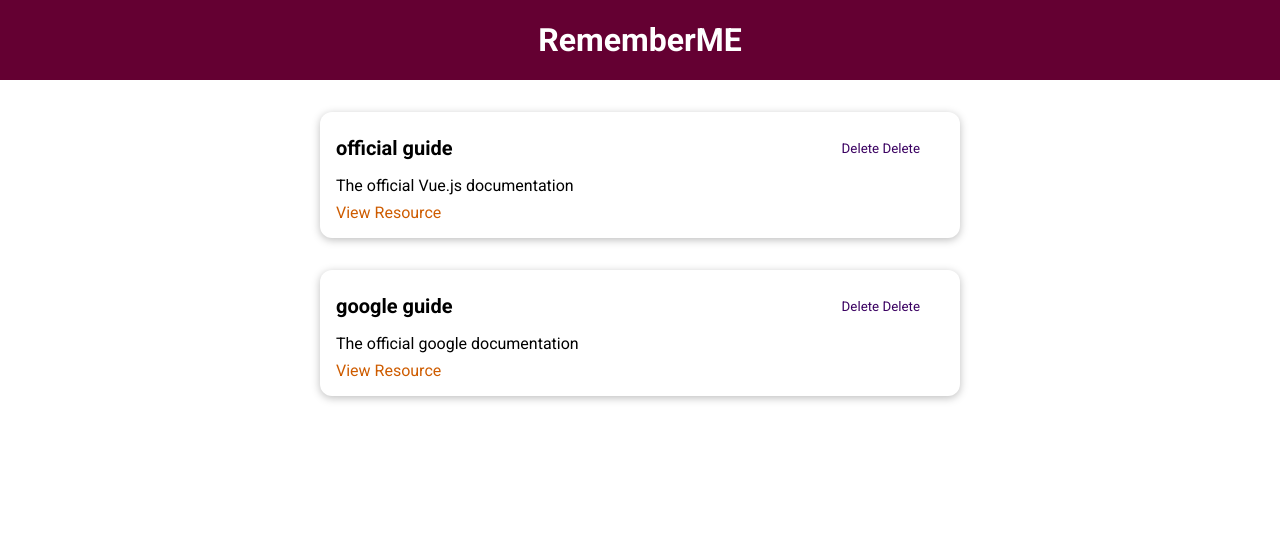
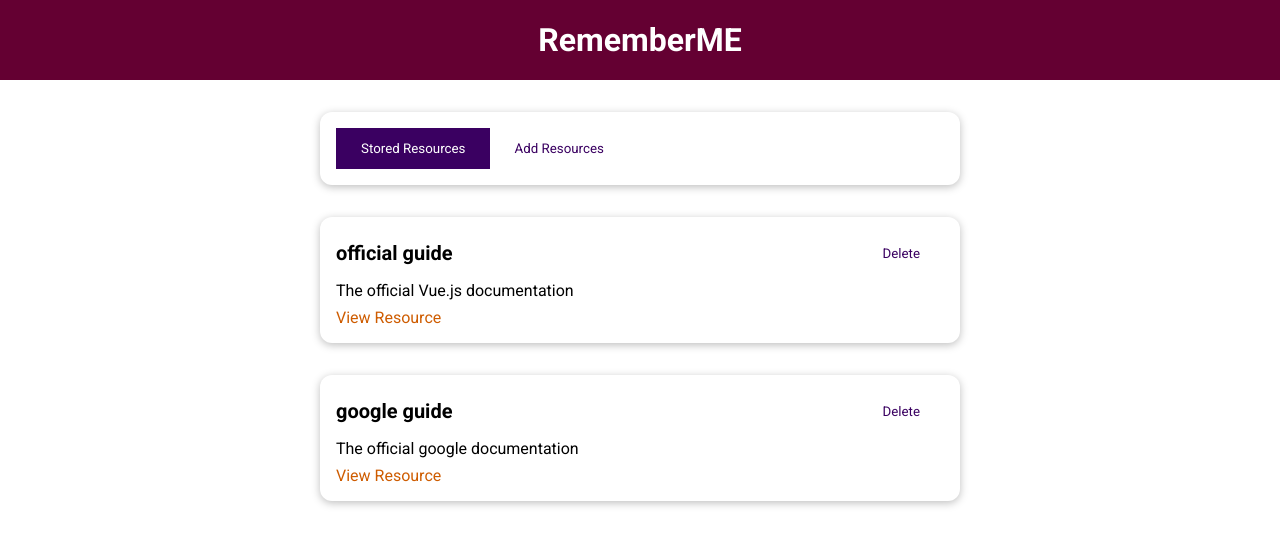
Before and after one commit to lfbastidas/ejerciciospracticosvueUdemy, a Vue app in the folder Seccion 10-Course Project/prj-cmp-01-starting-setup/: page / in a window 1280 px wide. Shown: the top 546 px of the page. Built offline with nearby package versions, Linux system fonts and the light colour scheme.

Commit message:
componentes dinamicos e inyeccion de propiedades con inject, ademas uso de provide

```diff
--- a/Seccion 10-Course Project/prj-cmp-01-starting-setup/src/App.vue
+++ b/Seccion 10-Course Project/prj-cmp-01-starting-setup/src/App.vue
@@ -1,39 +1,24 @@
 <template>
-
+<div>
 <the-header tittle="RememberME"></the-header>
 
-<store-resources :resources="storedResources"> </store-resources>
-
+<the-resource> </the-resource>
+</div>
 </template>
 
 
 <script>
 
-import StoreResources from './components/learning-resources/StoreResources';
+//import StoreResources from './components/learning-resources/StoreResources';
 import TheHeader  from './components/Layouts/TheHeader.vue';
+import TheResource from './components/learning-resources/TheResource.vue';
 export default {
- components: {'store-resources': StoreResources,
-               'the-header':TheHeader},
+ components: {
+               'the-header':TheHeader,
+               'the-resource': TheResource},
 
 
-    data (){
-        return {
-            storedResources: [
-                {
-                    id: 'official-guide',
-                    tittle: 'official guide',
-                    description: 'The official Vue.js documentation',
-                    link: 'https://vuejs.org'
-                },
-                {
-                    id: 'google-guide',
-                    tittle: 'google guide',
-                    description: 'The official google documentation',
-                    link: 'https://google.org'
-                }
-            ]
-        }
-    }
+
 }
 </script>
 
--- a/Seccion 10-Course Project/prj-cmp-01-starting-setup/src/components/UI/TheButton.vue
+++ b/Seccion 10-Course Project/prj-cmp-01-starting-setup/src/components/UI/TheButton.vue
@@ -1,5 +1,5 @@
 <template>
-    <button :type="type" :class="mode"> Delete
+    <button :type="type" :class="mode">
     <slot></slot>
     </button>
 </template>
--- /dev/null
+++ b/Seccion 10-Course Project/prj-cmp-01-starting-setup/src/components/learning-resources/AddResource.vue
@@ -0,0 +1,3 @@
+<template>
+    <h2> Add Resource </h2>
+</template>
--- a/Seccion 10-Course Project/prj-cmp-01-starting-setup/src/components/learning-resources/StoreResources.vue
+++ b/Seccion 10-Course Project/prj-cmp-01-starting-setup/src/components/learning-resources/StoreResources.vue
@@ -20,7 +20,7 @@ export default {
         LearningResource
 
     },
-    props : ['resources']
+    inject : ['resources']
 }
 </script>
 
--- /dev/null
+++ b/Seccion 10-Course Project/prj-cmp-01-starting-setup/src/components/learning-resources/TheResource.vue
@@ -0,0 +1,69 @@
+<template>
+<div>
+    <base-card>
+    <the-button @click="setSelectTab('store-resources')" :mode="storedResButtonMode" > Stored Resources </the-button>
+    <the-button @click="setSelectTab('add-resource')" :mode="addResButtonMode"> Add Resources</the-button>
+    </base-card>
+    <component :is="selectTab"> </component>
+</div>
+</template>
+
+<script>
+import StoreResources from './StoreResources.vue';
+import AddResource from './AddResource.vue'
+
+
+export default {
+     components: {
+                        StoreResources, AddResource},
+    data () {
+        return {
+            selectTab: 'store-resources'    //lo hago para cambiar de pestañas
+        ,
+
+            storedResources: [
+                {
+                    id: 'official-guide',
+                    tittle: 'official guide',
+                    description: 'The official Vue.js documentation',
+                    link: 'https://vuejs.org'
+                },
+                {
+                    id: 'google-guide',
+                    tittle: 'google guide',
+                    description: 'The official google documentation',
+                    link: 'https://google.org'
+                }
+            ]
+        }
+    },
+    computed: {
+        storedResButtonMode(){
+            return  this.selectTab==='store-resources'? null:'flat'
+        },
+        addResButtonMode(){
+            return this.selectTab ==='add-resource'? null: 'flat'
+        }
+    },
+
+
+provide() {
+    return {
+        resources: this.storedResources
+    }
+},
+
+
+
+
+
+
+
+    methods: {
+        setSelectTab(tab){
+            this.selectTab=tab;
+                    // lo hago para cambiar de pestañas
+        }
+    }
+}
+</script>
```
